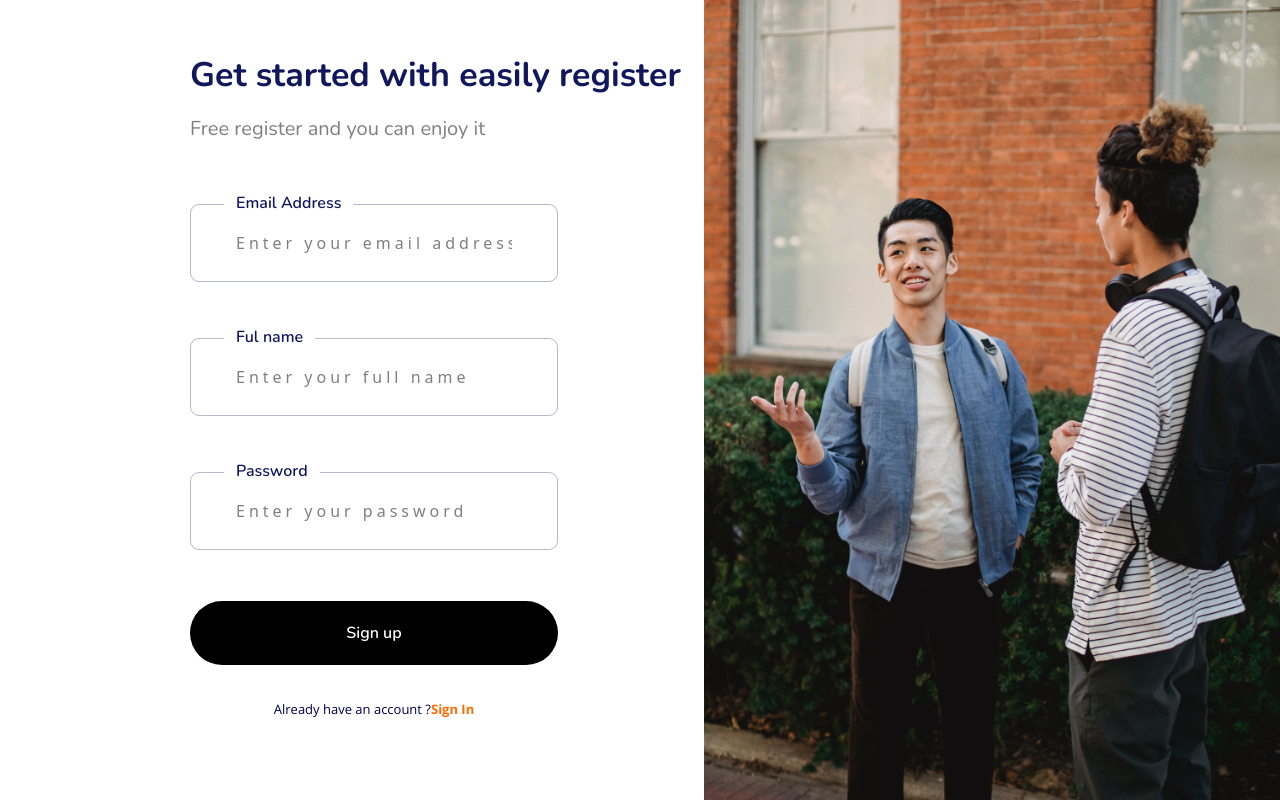
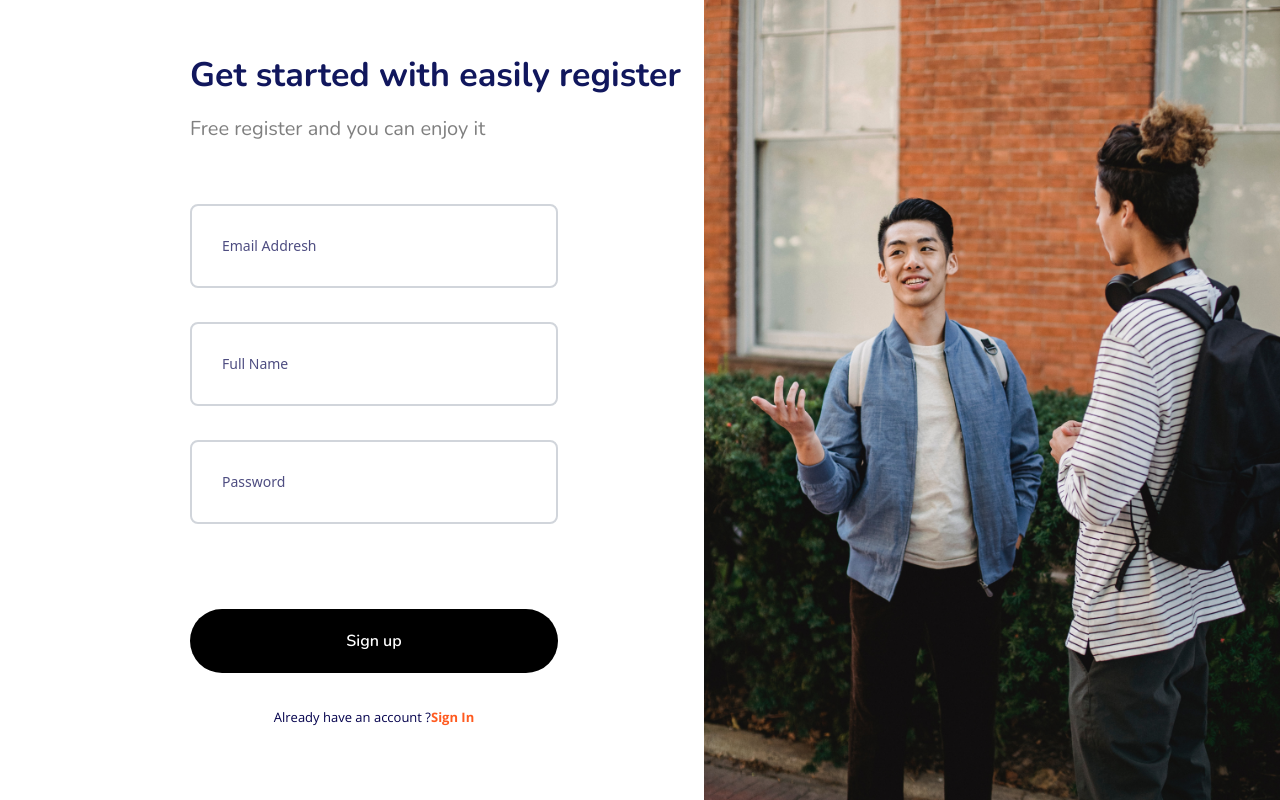
Before and after one commit to nabilislam11/chat2406, a React (Vite) app: page / in a window 1280 px wide. Built offline with nearby package versions, Linux system fonts and the light colour scheme.

Commit message:
add flowbite

```diff
--- a/package.json
+++ b/package.json
@@ -7,10 +7,12 @@
     "dev": "vite",
     "build": "vite build",
     "lint": "eslint .",
-    "preview": "vite preview"
+    "preview": "vite preview",
+    "postinstall": "flowbite-react patch"
   },
   "dependencies": {
     "@tailwindcss/vite": "^4.1.10",
+    "flowbite-react": "^0.11.8",
     "react": "^19.1.0",
     "react-dom": "^19.1.0",
     "tailwindcss": "^4.1.10"
--- a/src/App.jsx
+++ b/src/App.jsx
@@ -8,37 +8,34 @@
 
 
   return (
-    <div className='flex '>
-      <div className="w-[55%] pl-[190px] pt-[50px]">
+    <div className='flex flex-wrap '>
+      <div className=" lg:w-[55%] pl-[190px] pt-[50px]">
         <h2 className='font-bold font-nunito text-[34px] text-primary  pb-[13px]  '>Get started with easily register</h2>
         <p className='font-reguler  font-nunito text-[20px] text-black/50 '>Free register and you can enjoy it</p>
 
         <div className="mt-[60px]">
-          <div className=" relative">
-            <input className='border 2 border-primary/30 py-[26px] px-[45px] w-[368px] rounded-[9px] tracking-[4px] ' type="text" placeholder='Enter your email address' />
-            <label className='absolute top-[-13px] left-[34px]  bg-white px-[12px]  font-semibold font-nunito text-[13px text-primary ' >Email Address
-            </label>
+          <div class="relative my-[34px]">
+            <input type="text" id="floating_outlined2" className="block px-[26px] py-[26px] xl:w-[368px] text-xl text-secondary font-semibold bg-transparent rounded-lg border-2 border-gray-300 appearance-none   focus:outline-none focus:ring-0 focus:border-secondary/30 peer" placeholder=" " />
+            <label for="floating_outlined2" class="absolute text-sm text-secondary/70 duration-300 transform  -translate-y-4 top-2 z-10 origin-[0] bg-white  px-4 peer-focus:px-4 peer-focus:text-secondary/70  peer-placeholder-shown:scale-100 peer-placeholder-shown:-translate-y-1/2 peer-placeholder-shown:top-1/2 peer-focus:top-2  peer-focus:-translate-y-4 rtl:peer-focus:translate-x-2/5 rtl:peer-focus:left-auto start-4">Email Addresh</label>
           </div>
 
 
-          <div className=" relative my-[56px]" >
-            <input className='border 2 border-primary/30 py-[26px] px-[45px] w-[368px] rounded-[9px] tracking-[4px] ' type="text" placeholder='Enter your full name' />
-            <label className='absolute top-[-13px] left-[34px]  bg-white px-[12px] font-semibold font-nunito text-[13px text-primary ' >Ful name
-            </label>
+          <div class="relative my-[34px]">
+            <input type="text" id="floating_outlined2" className="block px-[26px] py-[26px] xl:w-[368px] text-xl text-secondary font-semibold bg-transparent rounded-lg border-2 border-gray-300 appearance-none   focus:outline-none focus:ring-0 focus:border-secondary/30 peer" placeholder=" " />
+            <label for="floating_outlined2" class="absolute text-sm text-secondary/70 duration-300 transform  -translate-y-4 top-2 z-10 origin-[0] bg-white  px-4 peer-focus:px-4 peer-focus:text-secondary/70  peer-placeholder-shown:scale-100 peer-placeholder-shown:-translate-y-1/2 peer-placeholder-shown:top-1/2 peer-focus:top-2  peer-focus:-translate-y-4 rtl:peer-focus:translate-x-2/5 rtl:peer-focus:left-auto start-4">Full Name</label>
           </div>
-          <div className=" relative">
-            <input className='border 2 border-primary/30 py-[26px] px-[45px] w-[368px] rounded-[9px] tracking-[4px] ' type="text" placeholder='Enter your password' />
-            <label className='absolute top-[-13px] left-[34px]  bg-white px-[12px]  font-semibold font-nunito text-[13px text-primary  ' >Password
-            </label>
+             <div class="relative my-[34px]">
+            <input type="text" id="floating_outlined2" className="block px-[26px] py-[26px] xl:w-[368px] text-xl text-secondary font-semibold bg-transparent rounded-lg border-2 border-gray-300 appearance-none   focus:outline-none focus:ring-0 focus:border-secondary/30 peer" placeholder=" " />
+            <label for="floating_outlined2" class="absolute text-sm text-secondary/70 duration-300 transform  -translate-y-4 top-2 z-10 origin-[0] bg-white  px-4 peer-focus:px-4 peer-focus:text-secondary/70  peer-placeholder-shown:scale-100 peer-placeholder-shown:-translate-y-1/2 peer-placeholder-shown:top-1/2 peer-focus:top-2  peer-focus:-translate-y-4 rtl:peer-focus:translate-x-2/5 rtl:peer-focus:left-auto start-4">Password</label>
           </div>
           <div className="w-[368px] text-center ">
-                  <button className=' w-full font-semibold font-nunito text-[20px text-white py-[20px]  px-[150px] bg-black rounded-[86px] mt-[51px]  ' >Sign up</button>
-                  <p className='font-reguler font-primary text-[13px] text-secondary  pt-[35px]'>Already  have an account ?<span className='text-orange-500 font-bold cursor-pointer'>Sign In</span> </p>
+            <button className=' w-full font-semibold font-nunito text-[20px text-white py-[20px]  px-[150px] bg-black rounded-[86px] mt-[51px]  ' >Sign up</button>
+            <p className='font-reguler font-primary text-[13px] text-secondary  pt-[35px]'>Already  have an account ?<span className='text-orange-500 font-bold cursor-pointer'>Sign In</span> </p>
 
           </div>
         </div>
       </div>
-      <div className="w-[45%] ">
+      <div className=" lg:w-[45%] ">
         <img className='w-full h-screen object-cover ' src={registration} alt="#registration" />
       </div>
     </div>
--- a/src/index.css
+++ b/src/index.css
@@ -1,6 +1,8 @@
 @import url('https://fonts.googleapis.com/css2?family=Nunito:ital,wght@0,200..1000;1,200..1000&family=Open+Sans:ital,wght@0,300..800;1,300..800&family=Poppins:ital,wght@0,100;0,200;0,300;0,400;0,500;0,600;0,700;0,800;0,900;1,100;1,200;1,300;1,400;1,500;1,600;1,700;1,800;1,900&display=swap');
 
 @import "tailwindcss";
+@plugin "flowbite-react/plugin/tailwindcss";
+@source "../.flowbite-react/class-list.json";
 
 
 
--- a/vite.config.js
+++ b/vite.config.js
@@ -1,8 +1,9 @@
 import { defineConfig } from 'vite'
 import react from '@vitejs/plugin-react'
 import tailwindcss from '@tailwindcss/vite'
+import flowbiteReact from "flowbite-react/plugin/vite";
 
 // https://vite.dev/config/
 export default defineConfig({
-  plugins: [react(),tailwindcss()],
+  plugins: [react(), tailwindcss(), flowbiteReact()],
 })
```
Also changed, not shown: .flowbite-react/config.json (added), 2 other files (tests, documents, lock files or other folders).
